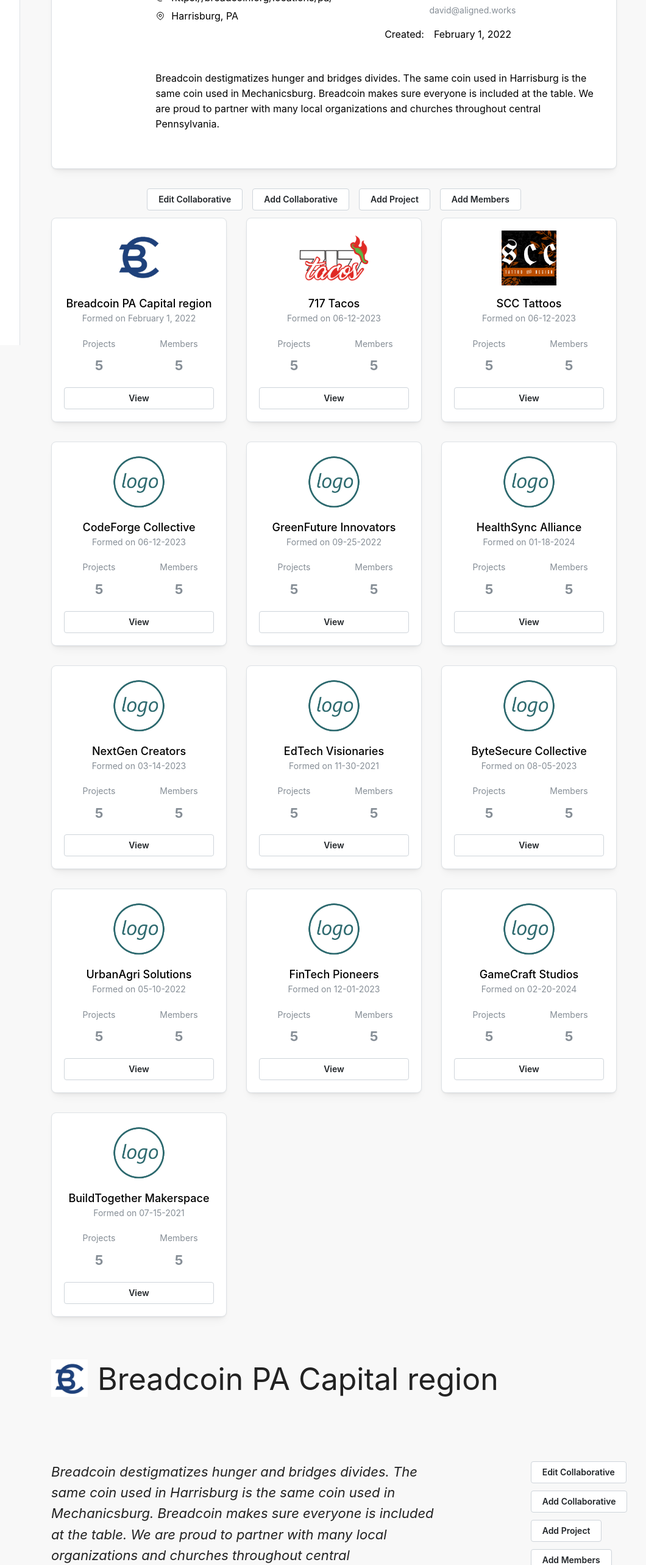
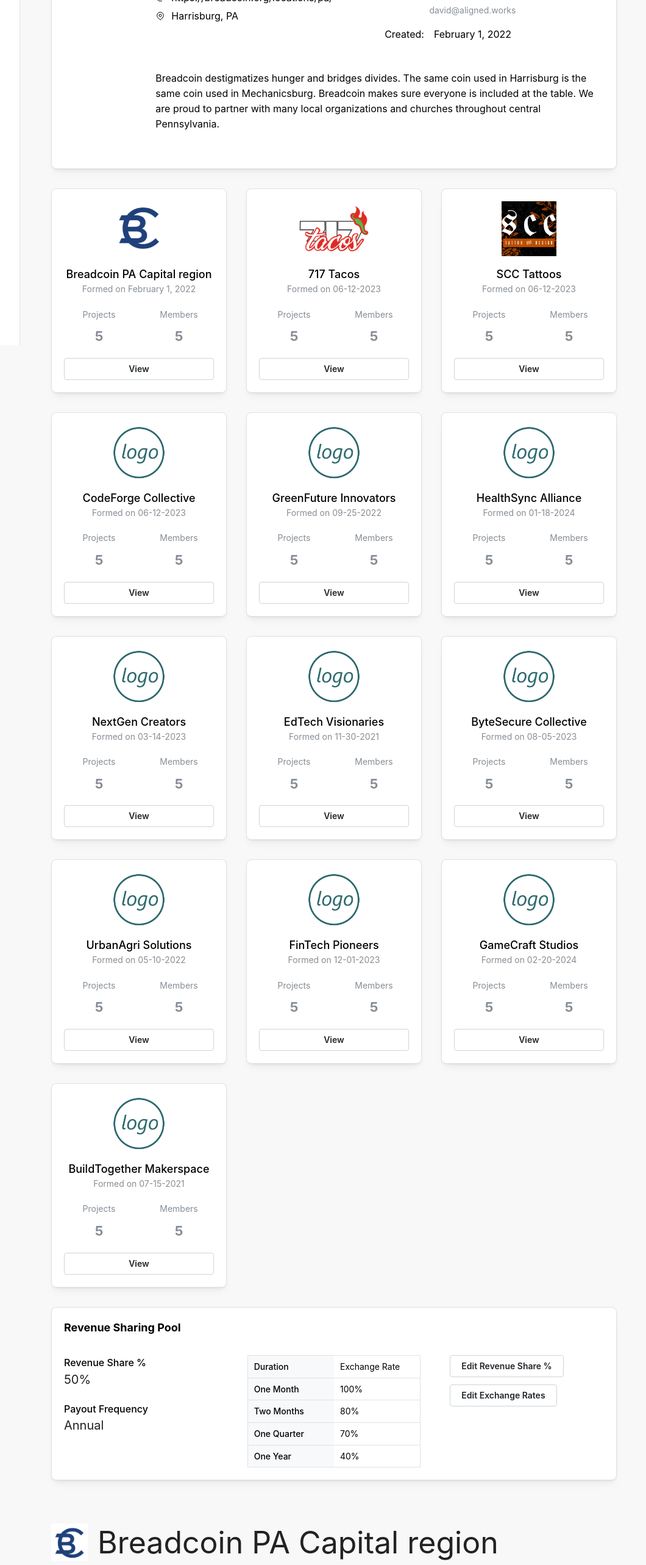
Before and after one commit to AlignedWorks/CVxMantineUI, a React (Vite) app: page /test in a window 1280 px wide. Shown: the part 234-2800 px from the top of the page at 61% size, without its empty margins (217-1277 px from the left). Built offline with nearby package versions, Linux system fonts and the light colour scheme.

Commit message:
Add Revenue Sharing Pool to Collab home page

```diff
--- a/src/pages/Collaborative/Home.page.tsx
+++ b/src/pages/Collaborative/Home.page.tsx
@@ -183,7 +183,7 @@ export function CollaborativeHome() {
     setSelectedRole('');
   };
 
-  const rows = collaborative.members.map((item) => (
+  const memberRows = collaborative.members.map((item) => (
     <Table.Tr key={item.id}>
         <Table.Td style={{ verticalAlign: 'top' }}>
         <Group gap="sm" ml="lg" mt="sm" mb="sm">
@@ -209,6 +209,17 @@ export function CollaborativeHome() {
                 fullWidth variant="light">
                 {item.inviteStatus}
             </Badge>
+        </Table.Td>
+    </Table.Tr>
+  ));
+
+  const stakingTierRows = collaborative.stakingTiers.map((item) => (
+    <Table.Tr>
+        <Table.Td>
+          {item.tier}
+        </Table.Td>
+        <Table.Td>
+          {item.exchangeRate}
         </Table.Td>
     </Table.Tr>
   ));
@@ -336,11 +347,52 @@ export function CollaborativeHome() {
                     <Table.Th>Status</Table.Th>
                 </Table.Tr>
               </Table.Thead>
-              <Table.Tbody>{rows}</Table.Tbody>
+              <Table.Tbody>{memberRows}</Table.Tbody>
             </Table>
           </Table.ScrollContainer>
         </Grid.Col>
       </Grid>
+
+      <Card shadow="sm" padding="lg" radius="md" mt="xl" mb="xl" withBorder>
+        <Title order={4} mb="xl">
+            Revenue Sharing Pool
+        </Title>
+        <Grid>
+          <Grid.Col span={4}>
+              <Text fz="md" fw={500}>
+                  Revenue Share %
+              </Text>
+              <Text fz="xl" c="#222" mb="lg">
+                {collaborative.revenueShare}
+              </Text>
+              <Text fz="md" fw={500}>
+                  Payout Frequency
+              </Text>
+              <Text fz="xl" c="#222" mb="lg">
+                  {collaborative.payoutFrequency}
+              </Text>
+          </Grid.Col>
+          <Grid.Col span={4}>
+            <Table variant="vertical" layout="fixed" withTableBorder>
+             <Table.Thead>
+              <Table.Tr>
+                  <Table.Th>Duration</Table.Th>
+                  <Table.Th>Exchange Rate</Table.Th>
+              </Table.Tr>
+              </Table.Thead>
+              <Table.Tbody>{stakingTierRows}</Table.Tbody>
+            </Table>
+          </Grid.Col>
+          <Grid.Col span={4}>
+              <Button variant="default" ml="xl" mb="sm">
+                  Edit Revenue Share %
+              </Button>
+              <Button variant="default" ml="xl" mb="sm">
+                  Edit Exchange Rates
+              </Button>
+          </Grid.Col>
+      </Grid>
+    </Card>
 
     <Modal
       opened={isModalOpen}
--- a/src/pages/CreateCollaborative.page.tsx
+++ b/src/pages/CreateCollaborative.page.tsx
@@ -556,7 +556,7 @@ export function CreateCollaborative() {
       <TextInput
           rightSection={collabLeaderComp}
           label="% of Revenue to Collab Leader Compensation"
-          placeholder="Enter the collaborative leader compensation % (e.g. 5.5, 7.75, 10)"
+          placeholder="Set compensation for the Collab Leader as a % of Collab-wide revenue."
           type="number"
           value={formValues.collabLeaderCompensation}
           onChange={(event) =>
--- a/src/pages/Test.page.tsx
+++ b/src/pages/Test.page.tsx
@@ -183,21 +183,6 @@ export function Test() {
                 </Grid>
             </Card>
 
-            <Group justify="center">
-                <Button variant="default" mb="sm">
-                    Edit Collaborative
-                </Button>
-                <Button variant="default" mb="sm">
-                    Add Collaborative
-                </Button>
-                <Button variant="default" mb="sm">
-                    Add Project
-                </Button>
-                <Button variant="default" mb="sm">
-                    Add Members
-                </Button>
-            </Group>
-
             {/* Grid to display collaborative data */}
             <SimpleGrid cols={{ base: 1, sm: 2, md: 2, lg: 3, xl: 3 }} spacing="xl">
                 {mock_collab_data.map((collaborative) => (
@@ -230,6 +215,68 @@ export function Test() {
                     </Card>
                 ))}
             </SimpleGrid>
+
+            <Card shadow="sm" padding="lg" radius="md" mt="xl" mb="xl" withBorder>
+                <Title order={4} mb="xl">
+                    Revenue Sharing Pool
+                </Title>
+                <Grid>
+
+                    <Grid.Col span={4}>
+                        <Text fz="md" fw={500}>
+                            Revenue Share %
+                        </Text>
+                        <Text fz="xl" c="#222" mb="lg">
+                            50%
+                        </Text>
+                        <Text fz="md" fw={500}>
+                            Payout Frequency
+                        </Text>
+                        <Text fz="xl" c="#222" mb="lg">
+                            Annual
+                        </Text>
+                    </Grid.Col>
+                    <Grid.Col span={4}>
+                    <Table variant="vertical" layout="fixed" withTableBorder>
+                        <Table.Tbody>
+
+                            <Table.Tr>
+                            <Table.Th>Duration</Table.Th>
+                            <Table.Td>Exchange Rate</Table.Td>
+                            </Table.Tr>
+
+                            <Table.Tr>
+                            <Table.Th>One Month</Table.Th>
+                            <Table.Td>100%</Table.Td>
+                            </Table.Tr>
+
+                            <Table.Tr>
+                            <Table.Th>Two Months</Table.Th>
+                            <Table.Td>80%</Table.Td>
+                            </Table.Tr>
+
+                            <Table.Tr>
+                            <Table.Th>One Quarter</Table.Th>
+                            <Table.Td>70%</Table.Td>
+                            </Table.Tr>
+
+                            <Table.Tr>
+                            <Table.Th>One Year</Table.Th>
+                            <Table.Td>40%</Table.Td>
+                            </Table.Tr>
+                        </Table.Tbody>
+                        </Table>
+                    </Grid.Col>
+                    <Grid.Col span={4}>
+                        <Button variant="default" ml="xl" mb="sm">
+                            Edit Revenue Share %
+                        </Button>
+                        <Button variant="default" ml="xl" mb="sm">
+                            Edit Exchange Rates
+                        </Button>
+                    </Grid.Col>
+                </Grid>
+            </Card>
 
             <Group mt="xl">
                 <img src={testCollab.logoUrl} alt="Collaborative Logo" width={60} />
```
